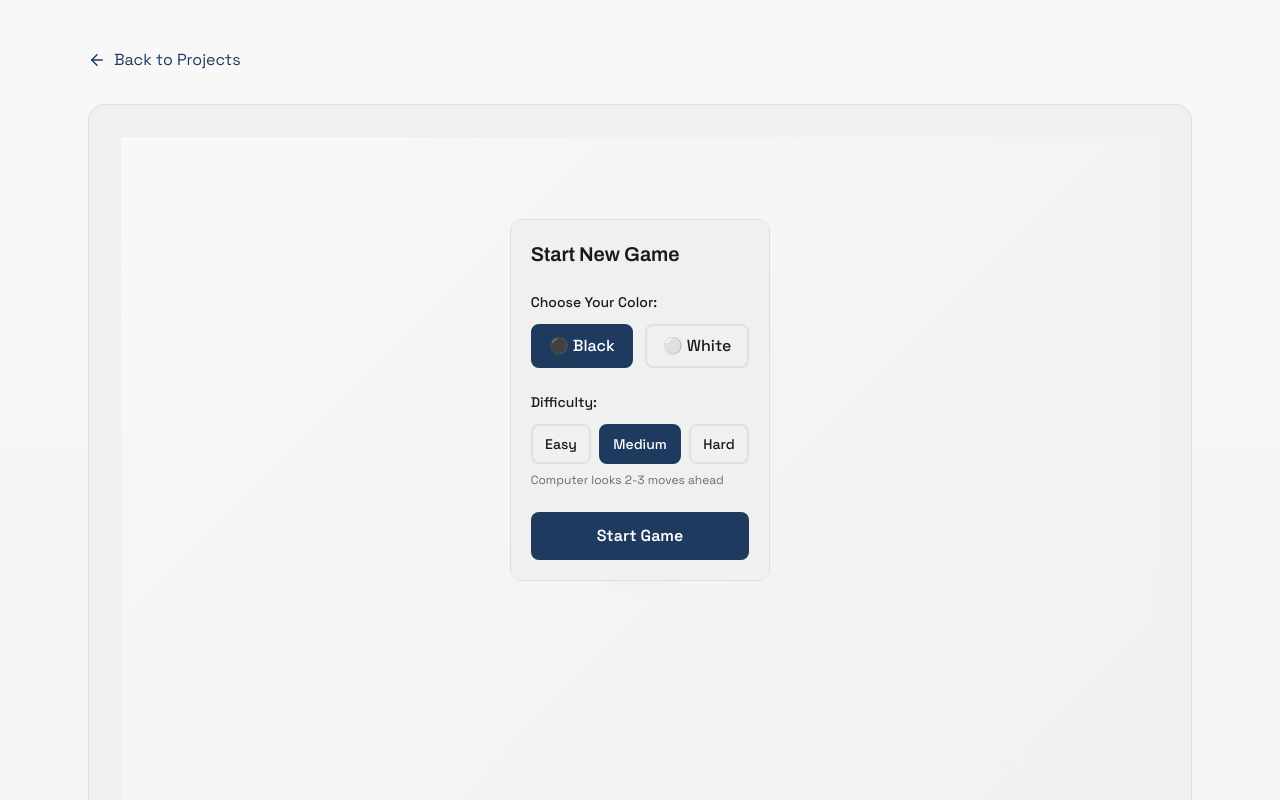
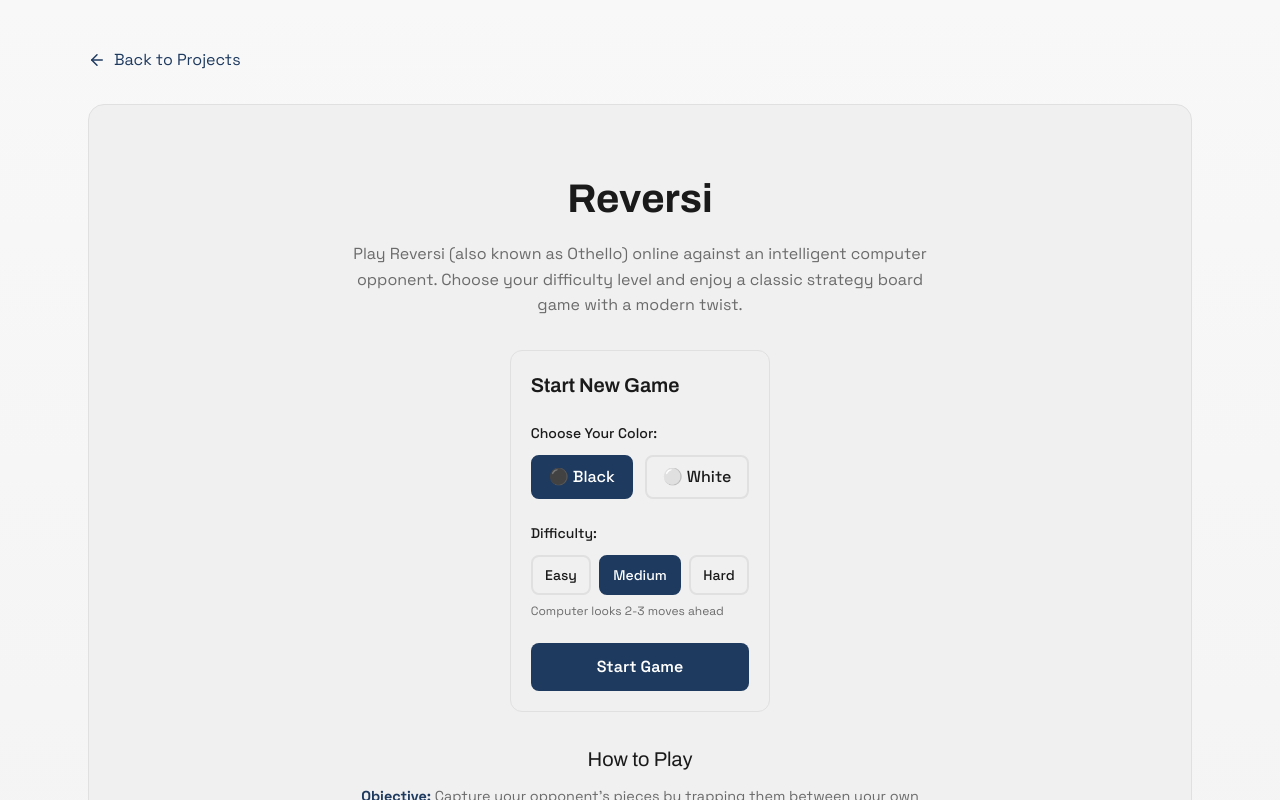
Before and after one commit to nayafyt/nayafyt-web, a Next.js app: page /projects/reversi in a window 1280 px wide. Shown: the top 800 px of the page. Built offline with nearby package versions, Linux system fonts and the light colour scheme; a web font is replaced by a local one.

Commit message:
feat(reversi): Add game description, how to play, and tech stack sections with no background

```diff
--- a/src/app/globals.css
+++ b/src/app/globals.css
@@ -130,18 +130,46 @@
   display: flex;
   justify-content: center;
   align-items: center;
-  background: linear-gradient(135deg, var(--color-bg) 0%, var(--color-bg-alt) 100%);
+  padding: 2rem 1rem;
+}
+
+.reversi-page-content {
+  width: 100%;
+  max-width: 600px;
+  display: flex;
+  flex-direction: column;
+  gap: 2rem;
+}
+
+.reversi-header {
+  text-align: center;
+}
+
+.reversi-title {
+  font-size: 2.5rem;
+  font-weight: bold;
+  color: var(--color-primary);
+  margin-bottom: 0.75rem;
+}
+
+.reversi-description {
+  font-size: 1rem;
+  color: var(--color-text-muted);
+  line-height: 1.6;
 }
 
 .reversi-game-init {
   position: absolute;
+  top: 0;
+  left: 0;
   width: 100%;
   height: 100%;
   display: flex;
   justify-content: center;
   align-items: center;
-  opacity: 0.2;
+  opacity: 0.15;
   pointer-events: none;
+  z-index: 0;
 }
 
 .reversi-game {
@@ -385,8 +413,7 @@
 }
 
 .setup-overlay {
-  position: fixed;
-  inset: 0;
+  position: relative;
   display: flex;
   align-items: center;
   justify-content: center;
@@ -402,6 +429,61 @@
   padding: 1.25rem;
   max-width: 350px;
   width: 100%;
+}
+
+.reversi-info {
+  display: flex;
+  flex-direction: column;
+  gap: 1.5rem;
+  padding: 0 1rem;
+}
+
+.info-section-text {
+  text-align: center;
+}
+
+.info-section-text h2 {
+  font-size: 1.25rem;
+  color: var(--color-primary);
+  margin-bottom: 0.75rem;
+}
+
+.info-section-text p {
+  font-size: 0.9rem;
+  color: var(--color-text-muted);
+  line-height: 1.5;
+  margin-bottom: 0.5rem;
+}
+
+.info-section-text strong {
+  color: var(--color-accent);
+}
+
+.tech-stack-section {
+  text-align: center;
+}
+
+.tech-stack-section h2 {
+  font-size: 1.25rem;
+  color: var(--color-primary);
+  margin-bottom: 0.75rem;
+}
+
+.tech-stack-list {
+  display: flex;
+  flex-wrap: wrap;
+  justify-content: center;
+  gap: 0.5rem;
+}
+
+.tech-badge {
+  display: inline-block;
+  padding: 0.4rem 0.8rem;
+  background: var(--color-accent);
+  color: white;
+  border-radius: 9999px;
+  font-size: 0.8rem;
+  font-weight: 600;
 }
 
 @media (max-width: 640px) {
--- a/src/components/ReversiGame.tsx
+++ b/src/components/ReversiGame.tsx
@@ -46,6 +46,14 @@
     if (!gameStarted || !gameState) {
         return (
             <div className="reversi-container">
+                <div className="reversi-page-content">
+                    <div className="reversi-header">
+                        <h1 className="reversi-title">Reversi</h1>
+                        <p className="reversi-description">
+                            Play Reversi (also known as Othello) online against an intelligent computer opponent. Choose your difficulty level and enjoy a classic strategy board game with a modern twist.
+                        </p>
+                    </div>
+
                     <div className="reversi-game-init">
                         <ReversiBoardComponent
                             board={Array(8).fill(Array(8).fill(0))}
@@ -54,8 +62,28 @@
                             disabled={true}
                         />
                     </div>
+
                     <div className="setup-overlay">
                         <ReversiGameSetup onStartGame={handleStartGame} isLoading={isLoading} />
+                    </div>
+
+                    <div className="reversi-info">
+                        <div className="info-section-text">
+                            <h2>How to Play</h2>
+                            <p><strong>Objective:</strong> Capture your opponent's pieces by trapping them between your own discs.</p>
+                            <p><strong>Gameplay:</strong> Click to place your disc on the board. Valid moves are highlighted. The player with the most pieces when no more moves are available wins.</p>
+                            <p><strong>Difficulty:</strong> Choose from Easy, Medium, or Hard AI opponents using minimax search with heuristic board evaluation.</p>
+                        </div>
+
+                        <div className="tech-stack-section">
+                            <h2>Tech Stack</h2>
+                            <div className="tech-stack-list">
+                                {["React", "TypeScript", "Minimax Algorithm", "JavaScript Game Logic", "Tailwind CSS"].map((tech) => (
+                                    <span key={tech} className="tech-badge">{tech}</span>
+                                ))}
+                            </div>
+                        </div>
+                    </div>
                 </div>
             </div>
         );
```
Lines whose indentation alone changed are shown as unchanged.
